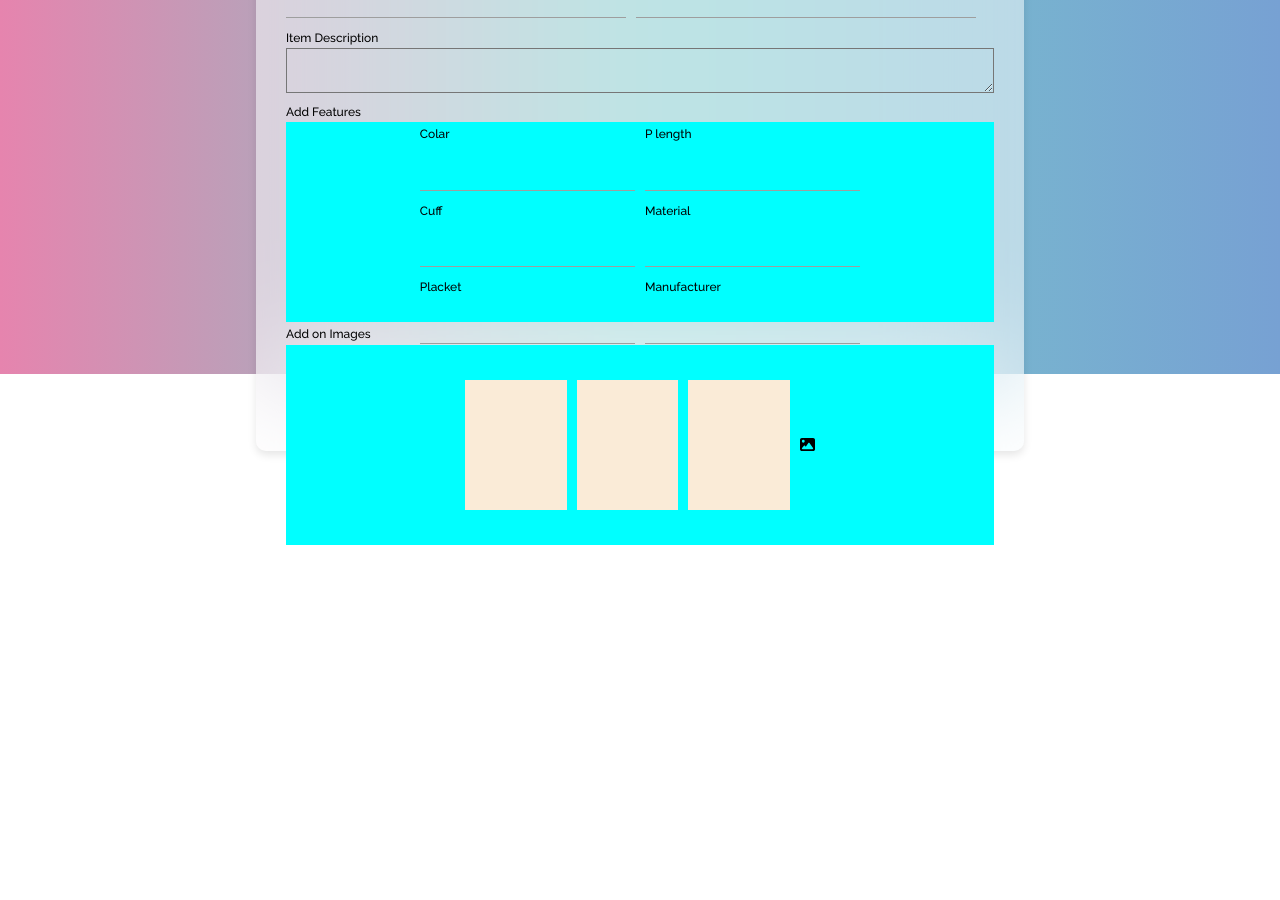
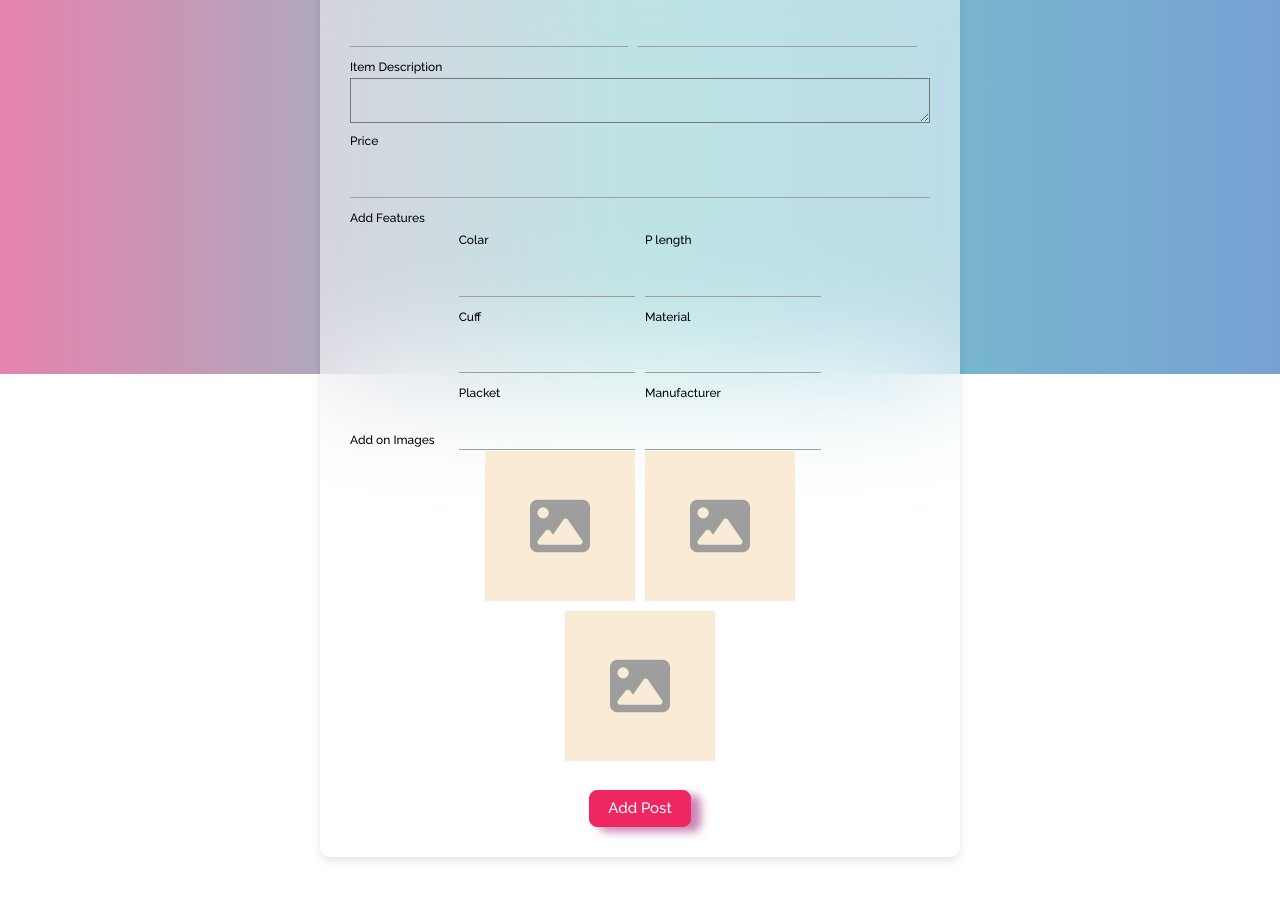
Before and after one commit to SGopinath89/IT32322024UniTshirtapp, a React (Vite) app: page /UniWear/sell in a window 1280 px wide. Shown: the part 426-1326 px from the top of the page. Before the commit the page ends 971 px from the top, so only its background shows below. Built offline with nearby package versions, Linux system fonts and the light colour scheme.

Commit message:
Added add post section

```diff
--- a/src/App.jsx
+++ b/src/App.jsx
@@ -10,6 +10,7 @@ import Login from './pages/Login/Login';
 import Test from './pages/Test/Test';
 import PageNotFound from './pages/PageNotFound/PageNotFound';
 import SignUp from './pages/SignUp/SignUp';
+import Cart from './global/components/Cart/Cart';
 import './App.css';
 
 function App() {
@@ -39,6 +40,7 @@ function App() {
           <Route path='/UniWear/UniWear' element={<Test setShowNav={setShowNav} />} />
           <Route path='/UniWear/*' element={<PageNotFound setShowNav={setShowNav} />} />
           <Route path='/UniWear/signup' element={<SignUp setShowNav={setShowNav} />} />
+          <Route path='/UniWear/cart' element={<Cart setShowNav={setShowNav} />} />
         </Routes>
       </BrowserRouter>
     </>
--- /dev/null
+++ b/src/global/components/Cart/Cart.jsx
@@ -0,0 +1,7 @@
+export default function Test(){
+    return(
+        <>
+            <h1>Test</h1>
+        </>
+    );
+}
--- a/src/index.css
+++ b/src/index.css
@@ -132,7 +132,6 @@ select:focus {
 	place-items: center;
 	margin-bottom: 4rem;
 	min-height: 30vh;
-	max-height: 80vh;
 	border-radius: 30px;
 	border: none;
 	z-index: 2;
--- a/src/pages/Sell/Sell.css
+++ b/src/pages/Sell/Sell.css
@@ -1,4 +1,4 @@
-.imgBestSeller{
+.imgBestSeller {
       border-radius: 60%;
       width: 7%;
       height: 7%;
@@ -6,40 +6,52 @@
       margin-right: 20px;
   }
 
-.txtmargin{
+  .txtmargin {
       margin: 20px;
   }
 
-.img-div{
+  .img-div {
       align-items: center;
       justify-content: center;
       display: flex;
   }
 
-.addItem-div{
+  .addItem-div {
       align-items: center;
       justify-content: center;
       display: flex;
       width: 100%;
-      height: 85vh;
+      height: auto;
+      padding-top: 5%;
   }
 
   .addItem-card {
-      width: 60%;
+      width: 50%;
       padding: 20px;
       border-radius: 10px;
-      box-shadow: 0 4px 8px rgba(0,0,0,0.1);
+      box-shadow: 0 4px 8px rgba(0, 0, 0, 0.1);
+      display: flex;
+      flex-direction: column;
+      gap: 10px;
+      box-sizing: border-box;
   }
 
-.txtlabel{
+  @media (max-width: 768px) {
+      .addItem-card {
+          width: 80%;
+          padding: 10px;
+      }
+  }
+
+  .txtlabel {
       color: black;
       text-align: left;
   }
 
-.form-addItem{
+  .form-addItem {
       text-align: left;
       position: relative;
-      top:10%;
+      top: 10%;
       font-family: "Raleway", sans-serif;
   }
 
@@ -51,17 +63,15 @@
       border-radius: 4px;
   }
 
-.tname-form-control{
+  .tname-form-control {
       width: 100%;
       padding: 10px;
-      margin-bottom: 10px;
       border: 1px solid #ccc;
       border-radius: 4px;
   }
 
-.addremove-div{
+  .addremove-div {
       height: 25vh;
-      background-color: aqua;
       padding: 0 10%;
   }
 
@@ -79,7 +89,7 @@
       width: 38%;
   }
 
-.features-fields{
+  .features-fields {
       align-items: center;
       justify-content: center;
       display: flex;
@@ -87,9 +97,8 @@
       gap: 10px;
   }
 
-.img-add-div{
-      height: 25vh;
-      background-color: aqua;
+  .img-add-div {
+      height: auto;
       padding: 0 10%;
       align-items: center;
       justify-content: center;
@@ -98,20 +107,32 @@
       gap: 10px;
   }
 
-.first-img{
-      width: 18%;
-      height:65%;
+  .first-img, .second-img, .third-img {
+      width: 150px;
+      height: 150px;
       background-color: antiquewhite;
+      display: flex; /* Use flex to center the icon */
+      align-items: center; /* Center vertically */
+      justify-content: center; /* Center horizontally */
   }
 
-.third-img{
-      width: 18%;
-      height:65%;
-      background-color: antiquewhite;
+  .first-img .fa-image, .second-img .fa-image, .third-img .fa-image {
+      font-size: 60px; /* Set icon size */
+      width: 60px;
+      height: 60px;
+      cursor: pointer;
   }
 
-.second-img{
-      width: 18%;
-      height:65%;
-      background-color: antiquewhite;
+  .selected-image {
+      width: 80px;
+      height: 80px;
+      object-fit: cover;
   }
+
+  .btn-div {
+      align-items: center;
+      justify-content: center;
+      display: flex;
+      width: 100%;
+      padding-top: 5%;
+  }
--- a/src/pages/Sell/Sell.jsx
+++ b/src/pages/Sell/Sell.jsx
@@ -1,11 +1,27 @@
+import React, { useState } from 'react';
 import Img1 from '../../assets/348428189_988640645839983_6693744623780082422_n.jpg';
 import './Sell.css';
 
 import { FontAwesomeIcon } from '@fortawesome/react-fontawesome';
 import { faImage } from '@fortawesome/free-solid-svg-icons';
 
-export default function Sell(){
-    return(
+export default function Sell() {
+    const [images, setImages] = useState([null, null, null]);
+
+    const handleImageChange = (e, index) => {
+        const file = e.target.files[0];
+        if (file) {
+            const reader = new FileReader();
+            reader.onloadend = () => {
+                const newImages = [...images];
+                newImages[index] = reader.result;
+                setImages(newImages);
+            };
+            reader.readAsDataURL(file);
+        }
+    };
+
+    return (
         <>
             <div className='txtmargin'>
                 <center>
@@ -13,16 +29,15 @@ export default function Sell(){
                 </center>
             </div>
             <div className='img-div'>
-                <img src = {Img1} className='imgBestSeller'/>
-                <img src = {Img1} className='imgBestSeller'/>
-                <img src = {Img1} className='imgBestSeller'/>
-                <img src = {Img1} className='imgBestSeller'/>
-                <img src = {Img1} className='imgBestSeller'/>
+                <img src={Img1} className='imgBestSeller' alt="Best Seller"/>
+                <img src={Img1} className='imgBestSeller' alt="Best Seller"/>
+                <img src={Img1} className='imgBestSeller' alt="Best Seller"/>
+                <img src={Img1} className='imgBestSeller' alt="Best Seller"/>
+                <img src={Img1} className='imgBestSeller' alt="Best Seller"/>
             </div>
             <div className='addItem-div'>
                 <div className='card addItem-card'>
-                    <h3>Add Your Item</h3>
-
+                    <h2>Add Your Item</h2>
                     <form className='form-addItem'>
                         <div className="name-fields">
                             <div className="first-name">
@@ -30,46 +45,60 @@ export default function Sell(){
                                 <input type="text" className='tname-form-control' />
                             </div>
                             <div className="last-name">
-                            <    label htmlFor="sdes" className='txtlabel'>Short Description</label>
+                                <label htmlFor="sdes" className='txtlabel'>Short Description</label>
                                 <input type="text" className='sdes-form-control' />
                             </div>
                         </div>
-
                         <label htmlFor="ides" className='txtlabel'>Item Description</label>
                         <textarea name="txtdes" id="txtdes" cols="30" rows="10"></textarea>
-
+                        <label htmlFor="sdes" className='txtlabel'>Price</label>
+                        <input type="text" className='sdes-form-control' />
                         <label htmlFor="ides" className='txtlabel'>Add Features</label>
                         <div className='addremove-div'>
                             <div className="features-fields">
                                 <div className="first-feature">
-                                    <label htmlFor="tname" className='txtlabel'>Colar </label>
+                                    <label htmlFor="colar" className='txtlabel'>Colar</label>
                                     <input type="text" className='tname-form-control' />
-                                    <label htmlFor="tname" className='txtlabel'>Cuff </label>
+                                    <label htmlFor="cuff" className='txtlabel'>Cuff</label>
                                     <input type="text" className='tname-form-control' />
-                                    <label htmlFor="tname" className='txtlabel'>Placket </label>
+                                    <label htmlFor="placket" className='txtlabel'>Placket</label>
                                     <input type="text" className='tname-form-control' />
                                 </div>
                                 <div className="last-feature">
-                                    <label htmlFor="sdes" className='txtlabel'>P length</label>
+                                    <label htmlFor="plength" className='txtlabel'>P length</label>
                                     <input type="text" className='sdes-form-control' />
-                                    <label htmlFor="sdes" className='txtlabel'>Material</label>
+                                    <label htmlFor="material" className='txtlabel'>Material</label>
                                     <input type="text" className='sdes-form-control' />
-                                    <label htmlFor="sdes" className='txtlabel'>Manufacturer</label>
+                                    <label htmlFor="manufacturer" className='txtlabel'>Manufacturer</label>
                                     <input type="text" className='sdes-form-control' />
                                 </div>
                             </div>
                         </div>
-
-                        <label htmlFor="ides" className='txtlabel'>Add on Images</label> <br />
+                        <label htmlFor="ides" className='txtlabel'>Add on Images</label><br />
                         <div className='img-add-div'>
-                            <div className="first-img"></div>
-                            <div className="second-img"></div>
-                            <div className="third-img"></div>
-                            <FontAwesomeIcon icon={faImage}></FontAwesomeIcon>
+                            {['first-img', 'second-img', 'third-img'].map((className, index) => (
+                                <div className={className} key={index}>
+                                    <input
+                                        type="file"
+                                        accept="image/*"
+                                        style={{ display: 'none' }}
+                                        id={`file-input-${index}`}
+                                        onChange={(e) => handleImageChange(e, index)}
+                                    />
+                                    {images[index] ? (
+                                        <img src={images[index]} alt="Selected" className="selected-image" />
+                                    ) : (
+                                        <label htmlFor={`file-input-${index}`}>
+                                            <FontAwesomeIcon icon={faImage} />
+                                        </label>
+                                    )}
+                                </div>
+                            ))}
                         </div>
-
+                        <div className='btn-div'>
+                            <button type="submit">Add Post</button>
+                        </div>
                     </form>
-
                 </div>
             </div>
         </>
```
Also changed, not shown: src/global/components/Cart/Cart.css (added). Lines whose indentation alone changed are shown as unchanged.
